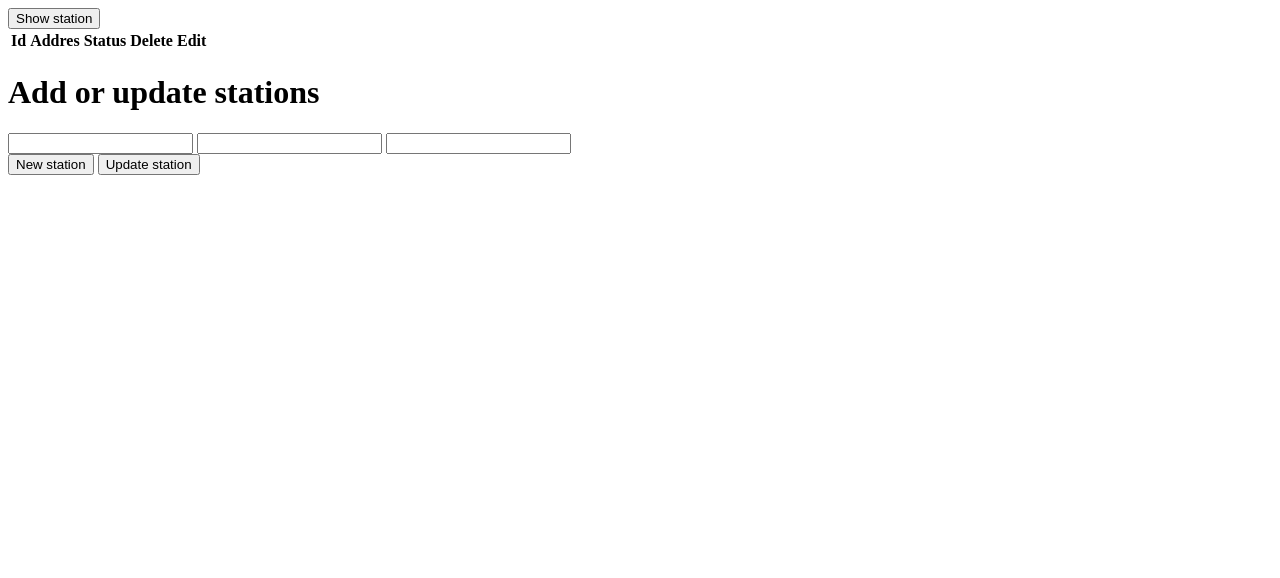
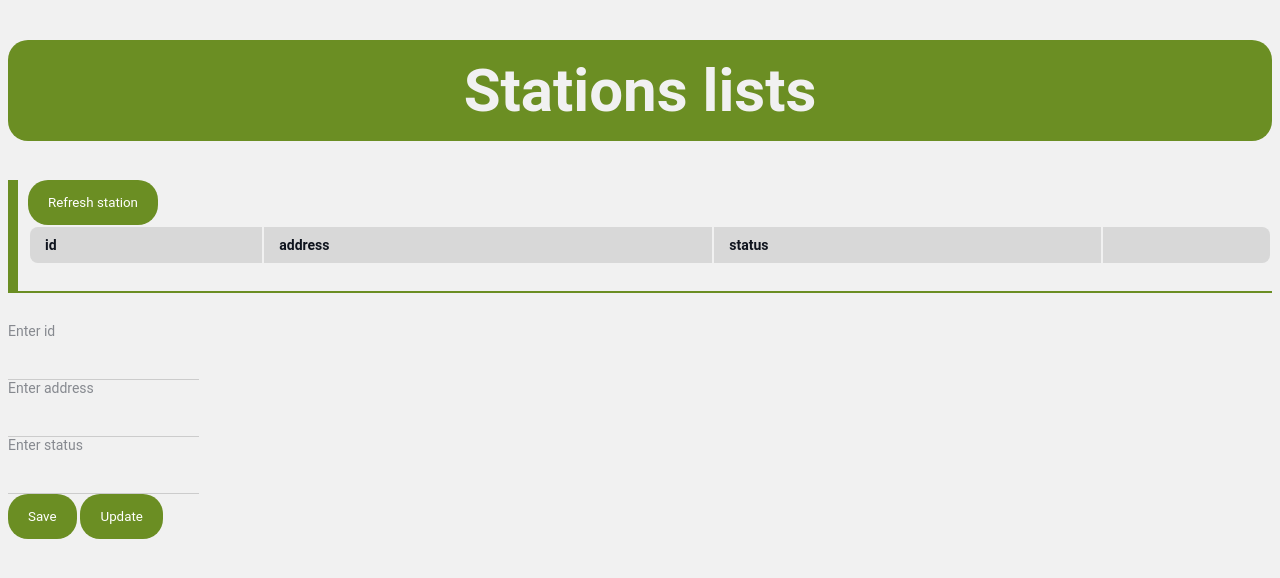
Before and after one commit to MashaMasha1998/UR6, a website: page index.html in a window 1280 px wide. Drawn offline with Linux system fonts and the light colour scheme.

Commit message:
final version

```diff
--- a/index.html
+++ b/index.html
@@ -1,118 +1,39 @@
 <!DOCTYPE html>
 <html lang="en">
 <head>
-    <meta charset="UTF-8">
-    <meta http-equiv="X-UA-Compatible" content="IE=edge">
-    <meta name="viewport" content="width=device-width, initial-scale=1.0">
-    <title>Document</title>
+<meta charset="UTF-8">
+<title>Title</title>
+<link rel="stylesheet" type="text/css" href="station.css">
+<script src="station.js"></script>
+    </head>
 
-    <script type="application/javascript">
+    <body>
+        <h1 class="title" style="text-align:center;"> Stations lists </h1></br>
+        <div class="d9">
+            <button class="btn" onclick="getStation()">Refresh station</button>
+            <table class="table" id="table">
+                <tr>
+                    <th>id</th>
+                    <th>address</th>
+                    <th>status</th>
+                    <th></th>
+                </tr>
+                <tbody id="stationsTable">
+                </tbody>
+            </table>
+        </div>
 
-        async function refreshStations() {
-            let response = await fetch("http://localhost:8080/stations")
-            let stations = await response.json()
-
-            for (let i = 0; i < stations.length; i++) {
-
-                let tr = document.createElement("tr");
-                let tdId = document.createElement("td");
-                let tdAddres = document.createElement("td");
-                let tdStatus = document.createElement("td");
-                let tdDelete = document.createElement("button");
-                let tdEdit = document.createElement("button");
-
-                tdId.innerText = stations[i].id
-                tdAddres.innerText = stations[i].addres
-                tdStatus.innerText = stations[i].status
-                tdDelete.innerText = "Delete"
-                tdDelete.onclick = function() {
-                    deleteStations(stations[i].id)
-                }
-                tdEdit.innerText = "Update"
-                tdEdit.onclick = function() {
-                    editStations(stations[i])
-                }
-
-                tr.appendChild(tdId)
-                tr.appendChild(tdAddres)
-                tr.appendChild(tdStatus)
-                tr.appendChild(tdDelete)
-                tr.appendChild(tdEdit)
-
-                var table = document.getElementById("table");
-                table.appendChild(tr);
-            }
-        }
-
-        function deleteStations(id) {
-            let response = fetch('http://localhost:8080/stations/'+ id, {
-                method: "Delete",
-            })
-        }
-
-        function createNewStation(stations) {
-            const form = document.getElementById("newStation")
-            const formData = new FormData(form);
-            let resp = {}
-            for (let [key, value] of formData.entries()) {
-                resp[key] = value;
-            }
-
-            fetch("http://localhost:8080/stations", {
-                method: "POST",
-
-                headers: {'Content-Type': 'application/json', 'Access-Control-Allow-Origin': '*'},
-                body: JSON.stringify(resp)
-            })
-        }
-
-        function editStations(stations) {
-            document.forms["newStation"].elements["id"].value = stations.id
-            document.forms["newStation"].elements["addres"].value = stations.addres
-            document.forms["newStation"].elements["status"].value = stations.status
-        }
-
-        function onUpdateStation (){
-            const form = document.getElementById("newStation")
-            const formData = new FormData(form);
-            let station = {}
-            for (let [key, value] of formData.entries()) {
-                station[key] = value;
-            }
-
-            fetch('http://localhost:8080/stations/' + station.id, {
-                method: "PUT",
-
-                headers: {'Content-Type': 'application/json', 'Access-Control-Allow-Origin': '*'},
-                body: JSON.stringify(station)
-            })
-        }
-
-    </script>
-</head>
-<body>
-
-    <button onclick="refreshStations()">Show station</button>
-
-    <table id = "table">
-        <tr>
-            <th>Id</th>
-            <th>Addres</th>
-            <th>Status</th>
-            <th>Delete</th>
-            <th>Edit</th>
-        </tr>
-    </table>
-
-    <form id="newStation" action="form" method="post">
-        <h1>Add or update stations</h1>
-        <input id="idNew" type="number" name="id">
-        <input id="addresNew" type="text" name="addres">
-        <input id="statusNew" type="text" name="status">
-    </form>
-    <button onclick="createNewStation()">New station</button>
-
-    <button onclick="onUpdateStation()">Update station</button>
-
-</body>
-</html>
+        <div class="container">
+            <form class="form-group" id="newStation" action="form" method="post" ,>
+                <label>Enter id</label>
+                <input id="idNew" type="text" name="id"><br>
+                <label>Enter address</label>
+                <input id="addressNew" type="text" name="address"><br>
+                <label>Enter status</label>
+                <input id="statusNew" type="text" , name="status">
+            </form>
+            <button class="btn" onclick="createNewStation()">Save</button>
+            <button class="btn" onclick="onUpdate()">Update</button>
+        </div>
+    </body>
+    </html>
--- /dev/null
+++ b/station.css
@@ -0,0 +1,154 @@
+body {
+    background-color: #f1f1f1;
+    color: #0f141e;
+
+    font-size: 16px;
+    font-weight: normal;
+    font-family: 'Roboto', sans-serif;
+
+    /* font: normal 16px 'Roboto', sans-serif; */
+
+    /* font-family:Cambria, Cochin, Georgia, Times, 'Times New Roman', serif; */
+}
+
+.container {
+    float: left;
+    max-width: 750px;
+    margin: auto;
+    padding-top: 30px;
+}
+
+.title {
+    background: #6B8E23;
+    color: #f1f1f1;
+    text-align: center;
+    font-size: 60px;
+    padding: 15px 20px;
+    margin-bottom: 20px;
+    border-radius: 20px;
+}
+
+.form-group label {
+    display: block;
+    font-size: 14px;
+    color: #86898f;
+    border-radius: 20px;
+    align-content: center;
+}
+
+.form-group input,
+.form-group textarea {
+    width: 100%;
+    box-sizing: border-box;
+    border: none;
+    background: transparent;
+    border-bottom: 1px solid #ccc;
+    color: #000;
+    padding: 15px 0 10px;
+    outline: none;
+    font-family: inherit;
+}
+
+.row {
+    display: flex;
+    margin-bottom: 20px;
+}
+
+.row>.form-group {
+    width: 50%;
+    margin-right: 20px;
+}
+
+.row>.form-group:last-child {
+    margin-right: 0;
+}
+
+.btn {
+    background: #6B8E23;
+    padding: 15px 20px;
+    color: #fff;
+    border: none;
+    font-family: inherit;
+    cursor: pointer;
+    border-radius: 20px;
+}
+
+.checkbox {
+    color: #6B8E23;
+}
+
+.btn:hover {
+    opacity: 0.9;
+}
+
+.position {
+    position: relative;
+    border: 4px solid black;
+    margin-top: 40px;
+    padding: 20px;
+    height: 300px;
+}
+
+.table {
+    width: 100%;
+    border: none;
+    margin-bottom: 20px;
+}
+
+.table th {
+    font-weight: bold;
+    text-align: left;
+    border: none;
+    padding: 10px 15px;
+    background: #d8d8d8;
+    font-size: 14px;
+}
+
+.table tr th:first-child {
+    border-radius: 8px 0 0 8px;
+}
+
+.table tr th:last-child {
+    border-radius: 0 8px 8px 0;
+}
+
+.table td {
+    text-align: left;
+    border: none;
+    padding: 10px 15px;
+    font-size: 14px;
+    vertical-align: top;
+}
+
+.table tr:nth-child(even) {
+    background: #f3f3f3;
+}
+
+.table tr td:first-child {
+    border-radius: 8px 0 0 8px;
+}
+
+.table tr td:last-child {
+    border-radius: 0 8px 8px 0;
+}
+
+.d4 {
+    padding-bottom: 10px;
+    border-bottom: 2px solid #E5EDEA;
+}
+
+.d4 {
+    content: "";
+    position: absolute;
+    bottom: -6px;
+    left: 0;
+    width: 30%;
+    height: 4px;
+    background: #A6D8CB;
+}
+
+.d9 {
+    padding: 0 0 6px 10px;
+    border-left: 10px solid #6B8E23;
+    border-bottom: 2px solid #6B8E23;
+}
--- /dev/null
+++ b/station.js
@@ -0,0 +1,79 @@
+async function getStation () {
+    let response = await fetch("http://localhost:8080/stations")
+    let stations = await response.json()
+
+    for (let i = 0; i < stations.length; i++) {
+
+        let tr = document.createElement("tr");
+        let tdId = document.createElement("td");
+        let tdAddress = document.createElement("td");
+        let tdStatus = document.createElement("td");
+        let tdDelete = document.createElement("button");
+        let tdEdit = document.createElement("button");
+
+        tdId.innerText = stations[i].id
+        tdAddress.innerText = stations[i].address
+        tdStatus.innerText = stations[i].status
+        tdDelete.innerText = "Delete"
+        tdDelete.onclick = function() {
+            deleteStations(stations[i].id)
+        }
+        tdEdit.innerText = "Update"
+        tdEdit.onclick = function() {
+            editStations(stations[i])
+        }
+
+        tr.appendChild(tdId)
+        tr.appendChild(tdAddress)
+        tr.appendChild(tdStatus)
+        tr.appendChild(tdDelete)
+        tr.appendChild(tdEdit)
+
+        var table = document.getElementById("table");
+            table.appendChild(tr);
+    }
+}
+
+    function deleteStations(id) {
+        let response = fetch('http://localhost:8080/stations/'+ id, {
+            method: "Delete",
+        })
+    }
+
+    function createNewStation(stations) {
+        const form = document.getElementById("newStation")
+        const formData = new FormData(form);
+        let resp = {}
+        for (let [key, value] of formData.entries()) {
+            resp[key] = value;
+        }
+
+        fetch("http://localhost:8080/stations", {
+            method: "POST",
+
+            headers: {'Content-Type': 'application/json', 'Access-Control-Allow-Origin': '*'},
+            body: JSON.stringify(resp)
+        })
+    }
+
+    function editStations(stations) {
+        document.forms["newStation"].elements["id"].value = stations.id
+        document.forms["newStation"].elements["address"].value = stations.address
+        document.forms["newStation"].elements["status"].value = stations.status
+    }
+
+    function onUpdate (){
+        const form = document.getElementById("newStation")
+        const formData = new FormData(form);
+        let station = {}
+        for (let [key, value] of formData.entries()) {
+            station[key] = value;
+        }
+
+        fetch('http://localhost:8080/stations/' + station.id, {
+            method: "PUT",
+
+            headers: {'Content-Type': 'application/json', 'Access-Control-Allow-Origin': '*'},
+            body: JSON.stringify(station)
+        })
+    }
--- a/stations.json
+++ b/stations.json
@@ -1 +1 @@
-[{"id":"1","addres":"2582 Kidd Avenue. Huslia","status":"true"},{"id":"2","addres":"2997 Lake Road. Absecon","status":"false"},{"id":"3","addres":"2479 Lake Road. UK","status":"true"},{"id":"4","addres":"3782 Road Avenue. USA","status":"false"}]
+[{"id":"1","address":"2582 Kidd Avenue. Huslia","status":"false"},{"id":"2","address":"2997 Lake Road. Absecon","status":"false"},{"id":"3","address":"2479 Lake Road. UK","status":"true"},{"id":"4","address":"3782 Road Avenue. USA","status":"false"}]
```
Also changed, not shown: 1 other file.
